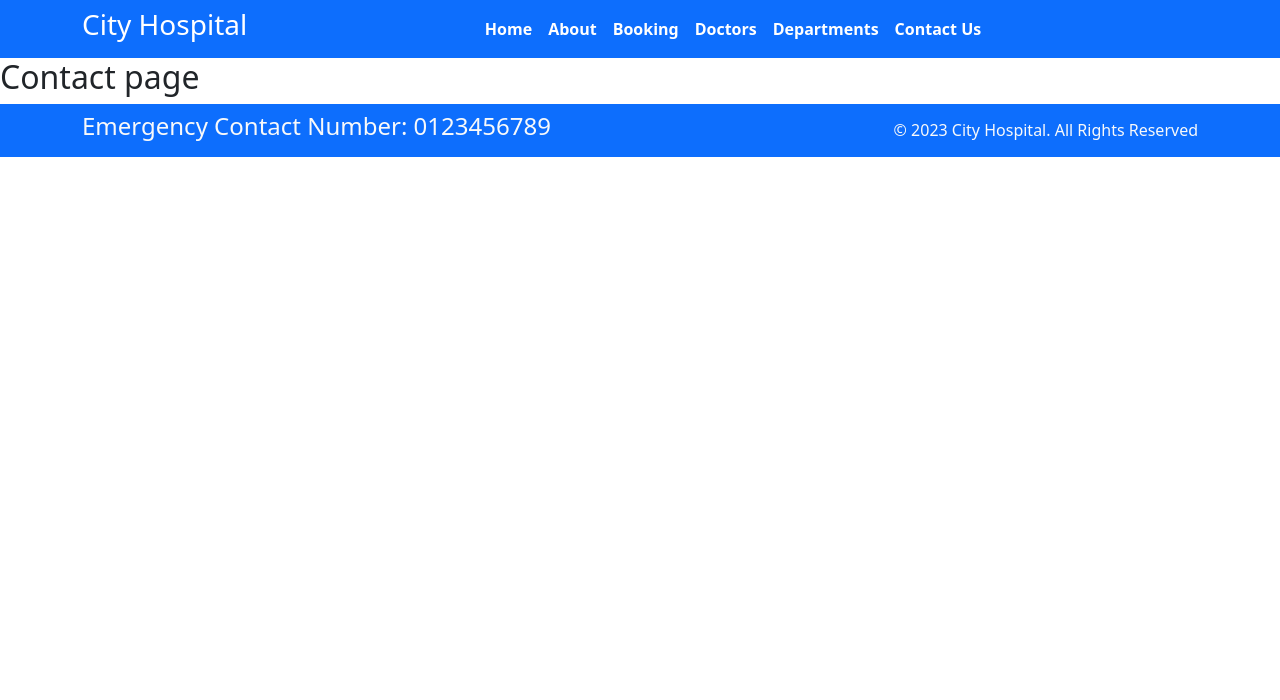
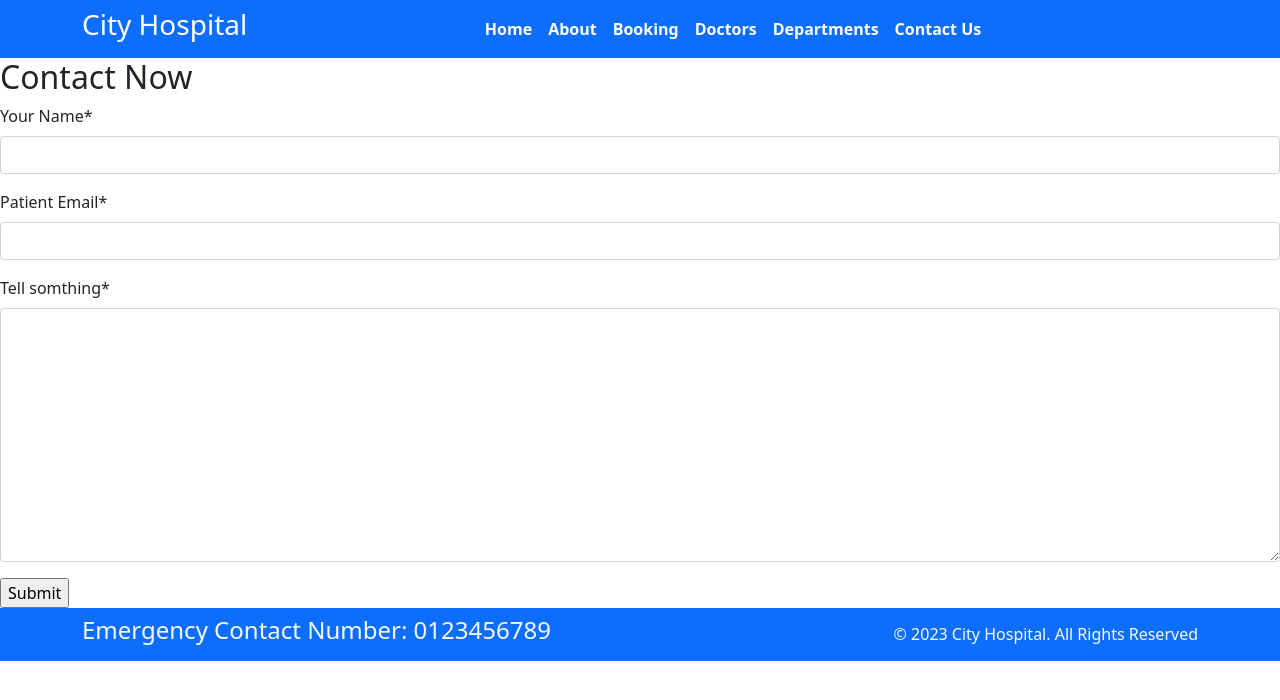
Before and after one commit to Abidmuhammad999/Hospital, a Django app: page /contact in a window 1280 px wide. Shown: the top 700 px of the page. Run offline with Django 4.2, Linux system fonts and the light colour scheme; some libraries are stand-ins or nearby versions.

Commit message:
add contact

```diff
--- a/main/home/admin.py
+++ b/main/home/admin.py
@@ -1,5 +1,5 @@
 from django.contrib import admin
-from . models  import Departments,Doctors,Booking
+from . models  import Departments,Doctors,Booking,Contact
 
 # Register your models here.
 admin.site.register(Departments)
@@ -7,3 +7,7 @@ admin.site.register(Doctors)
 class BookingAdmin(admin.ModelAdmin):
     list_display = ('id','p_name','p_phone','p_email','doc_name','booking_date','booked_on')
 admin.site.register(Booking,BookingAdmin)
+
+class ContactAdmin(admin.ModelAdmin):
+    list_display = ('id','c_name','c_email','c_description')
+admin.site.register(Contact,ContactAdmin)
--- a/main/home/forms.py
+++ b/main/home/forms.py
@@ -1,23 +1,38 @@
 from django import forms
-from . models import Booking
+from . models import Booking, Contact
+
 
 class DateInput(forms.DateInput):
-      input_type = 'date'
+    input_type = 'date'
+
 
 class BookingForm(forms.ModelForm):
     class Meta:
         model = Booking
         fields = "__all__"
 
-        widgets  = {
+        widgets = {
             'booking_date': DateInput(),
         }
 
-        labels= {
+        labels = {
 
             'p_name': "Patient Name",
-            'p_phone':'Patient Phone',
+            'p_phone': 'Patient Phone',
             'p_email': 'Patient Email',
             'doc_name': 'Doctor Name',
             'booking_date': 'Booking Date',
         }
+
+
+class ContactForm(forms.ModelForm):
+    class Meta:
+        model = Contact
+        fields = "__all__"
+
+        labels = {
+
+            'c_name': "Your Name",
+            'c_email': 'Patient Email',
+            'c_description': 'Tell somthing',
+        }
--- a/main/home/models.py
+++ b/main/home/models.py
@@ -2,26 +2,42 @@ from django.db import models
 
 # Create your models here.
 
+
 class Departments(models.Model):
     dep_name = models.CharField(max_length=100)
-    dep_description =models.TextField()
+    dep_description = models.TextField()
+
     def __str__(self):
         return self.dep_name
+
 
 class Doctors(models.Model):
     doc_name = models.CharField(max_length=100)
     doc_spec = models.CharField(max_length=100)
     doc_dep = models.ForeignKey(Departments, on_delete=models.CASCADE)
-    doc_image = models.ImageField(upload_to='doctors', height_field=None, width_field=None, max_length=None)
+    doc_image = models.ImageField(
+        upload_to='doctors', height_field=None, width_field=None, max_length=None)
+
     def __str__(self):
-        return "Dr. " + self.doc_name +' / ' + self.doc_spec
+        return "Dr. " + self.doc_name + ' / ' + self.doc_spec
+
 
 class Booking(models.Model):
-    p_name=models.CharField( max_length=100)
-    p_phone=models.CharField(max_length=10)
-    p_email=models.EmailField()
-    doc_name=models.ForeignKey(Doctors, on_delete=models.CASCADE)
-    booking_date=models.DateField()
-    booked_on=models.DateField(auto_now=True)
+    p_name = models.CharField(max_length=100)
+    p_phone = models.CharField(max_length=10)
+    p_email = models.EmailField()
+    doc_name = models.ForeignKey(Doctors, on_delete=models.CASCADE)
+    booking_date = models.DateField()
+    booked_on = models.DateField(auto_now=True)
+
     def __str__(self):
         return self.p_name
+
+
+class Contact(models.Model):
+    c_name = models.CharField(max_length=100)
+    c_email = models.EmailField()
+    c_description = models.TextField()
+
+    def __str__(self):
+        return self.c_name
--- a/main/home/views.py
+++ b/main/home/views.py
@@ -1,40 +1,58 @@
 from django.shortcuts import render
 from django.http import HttpResponse
-from .models import Departments,Doctors,Booking
-from .forms import BookingForm
+from .models import Departments, Doctors, Booking, Contact
+from .forms import BookingForm, ContactForm
+
 
 # Create your views here.
 
+
 def index(request):
-    return render(request,'index.html')
+    return render(request, 'index.html')
+
 
 def about(request):
-   return render(request,'about.html')
+    return render(request, 'about.html')
+
 
 def booking(request):
-   form = BookingForm()
+    form = BookingForm()
+    if request.method == 'POST':
+        form = BookingForm(request.POST)
+        if form.is_valid():
+            form.save()
+            return render(request, 'confirm.html')
+    form = BookingForm()
+    dict_forms = {
+        'form': form
+    }
+    return render(request, 'booking.html', dict_forms)
+
+
+def doctors(request):
+    doc_data = {
+        'doc': Doctors.objects.all()
+    }
+    return render(request, 'doctors.html', doc_data)
+
+
+def contact(request):
+   form=ContactForm()
    if request.method=='POST':
-      form =BookingForm(request.POST)
+      form=ContactForm(request.POST)
       if form.is_valid():
          form.save()
-         return render(request,'confirm.html')
-   form =BookingForm()
-   dict_forms={
+         return render(request, 'confirm.html')
+   form = ContactForm()
+   c_forms={
       'form':form
    }
-   return render(request,'booking.html',dict_forms)
 
-def doctors(request):
-   doc_data={
-      'doc':Doctors.objects.all()
-   }
-   return render(request,'doctors.html',doc_data)
+   return render(request, 'contact.html',c_forms)
 
-def contact(request):
-   return render(request,'contact.html')
 
 def department(request):
-   dep_data={
-      'dep':Departments.objects.all()
-   }
-   return render(request,'department.html',dep_data)
+    dep_data = {
+        'dep': Departments.objects.all()
+    }
+    return render(request, 'department.html', dep_data)
--- a/main/templates/contact.html
+++ b/main/templates/contact.html
@@ -1,8 +1,14 @@
 {% extends 'base.html' %}
+{% load crispy_forms_tags %}
 
 {% block title %}
   Contact
 {% endblock %}
 {% block content %}
-  <h2>Contact page</h2>
+  <h2>Contact Now</h2>
+  <form action="" method="POST">
+    {% csrf_token %}
+    {{ form|crispy }}
+    <input type="submit" value="Submit" />
+  </form>
 {% endblock %}
```
Also changed, not shown: reademe.md (added, +5 -0 lines), main/db.sqlite3, main/home/migrations/0008_contact.py (added), main/main/settings.py (line endings or trailing spaces), 1 other file.
